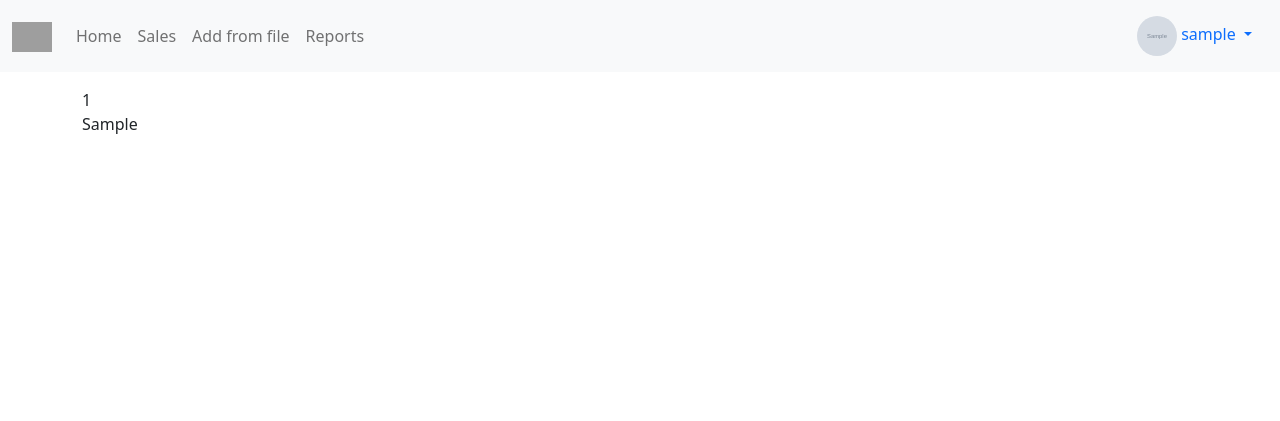
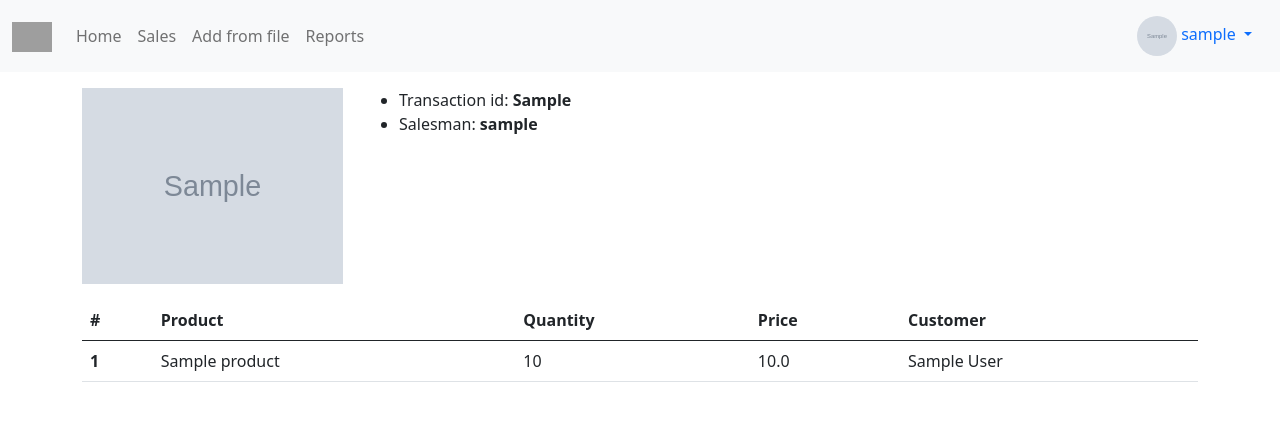
Before and after one commit to Guil-Martin/python-Django-tests, a Django app: page /sales/1/ in a window 1280 px wide. Shown: the top 421 px of the page. Run offline with Django 3.2, Linux system fonts and the light colour scheme; a user stored in the database is signed in; tables that the repository leaves empty hold one stand-in row (values such as "Sample post"); grey boxes marked "Sample" are stand-in pictures; some libraries are stand-ins or nearby versions; grey boxes are pictures that could not be loaded.

Commit message:
Styling and adding informations on detail page of a sale

```diff
--- a/sales/models.py
+++ b/sales/models.py
@@ -23,6 +23,10 @@ class Position(models.Model):
     def get_sales_id(self):
         sale_obj = self.sale_set.first()
         return sale_obj.id
+
+    def get_sales_customer(self):
+        sale_obj = self.sale_set.first()
+        return sale_obj.customer.name
 
     def __str__(self):
         return f"id: {self.id}, product: {self.product.name}, quantity: {self.quantity} "
--- a/sales/templates/sales/detail.html
+++ b/sales/templates/sales/detail.html
@@ -4,8 +4,39 @@ Sale - {{ sale.transaction }}
 {% endblock %}
 {% block content %}
 
-{{ sale.pk }}
-<br>
-{{ sale.transaction }}
+<div class="row mt-3 mb-3">
+    <div class="col-3">
+        <img src="{{ sale.customer.logo }}" alt="{{ sale.customer.name }}" class="img-fluid">
+    </div>
+    <div class="col-9">
+        <ul>
+            <li>Transaction id: <strong>{{ sale.transaction }}</strong></li>
+            <li>Salesman: <strong>{{ sale.salesman.user.username }}</strong></li>
+        </ul>
+    </div>
+</div>
+
+<table class="table">
+    <thead>
+      <tr>
+        <th scope="col">#</th>
+        <th scope="col">Product</th>
+        <th scope="col">Quantity</th>
+        <th scope="col">Price</th>
+        <th scope="col">Customer</th>
+      </tr>
+    </thead>
+    <tbody>
+        {% for pos in sale.get_positions %}
+            <tr>
+                <th scope="row">{{ forloop.counter }}</th>
+                <td>{{ pos.product.name }}</td>
+                <td>{{ pos.quantity }}</td>
+                <td>{{ pos.price }}</td>
+                <td>{{ pos.get_sales_customer }}</td>
+            </tr>
+        {% endfor %}
+    </tbody>
+  </table>
 
 {% endblock content %}
```
